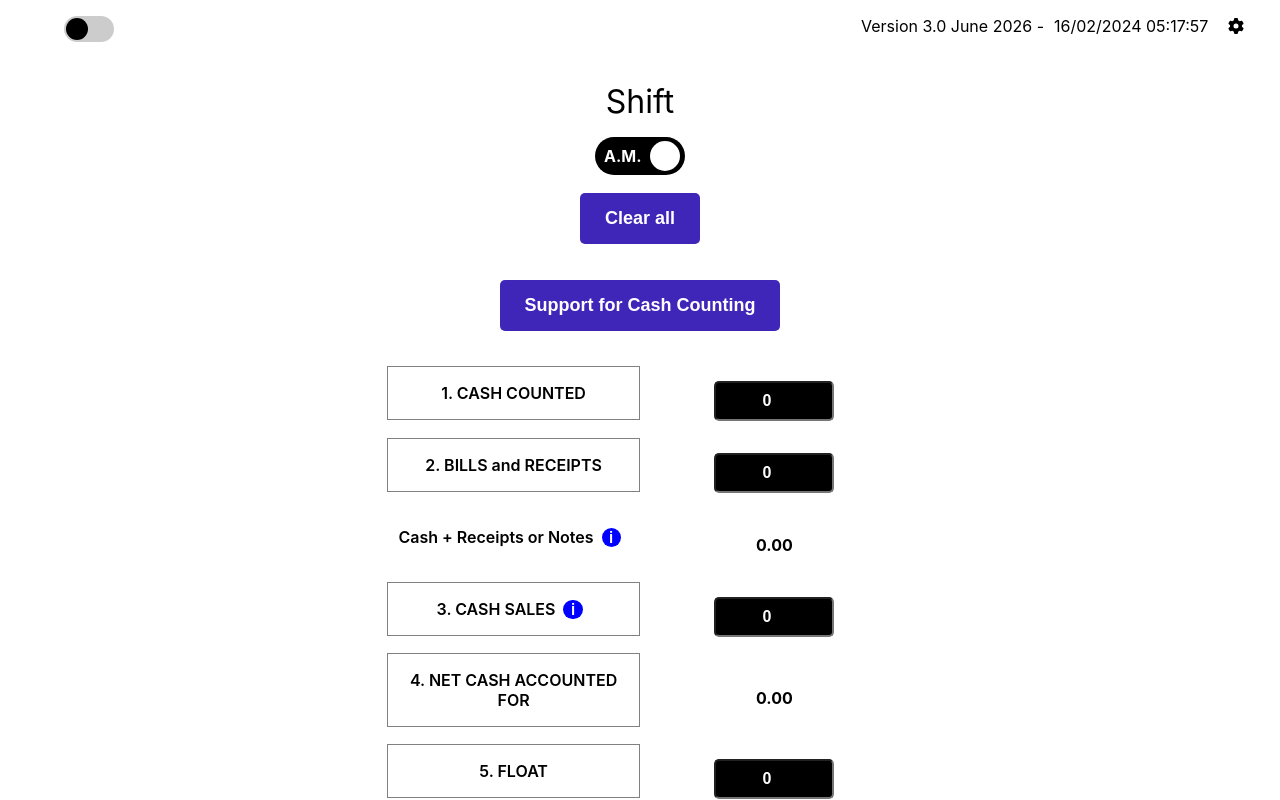
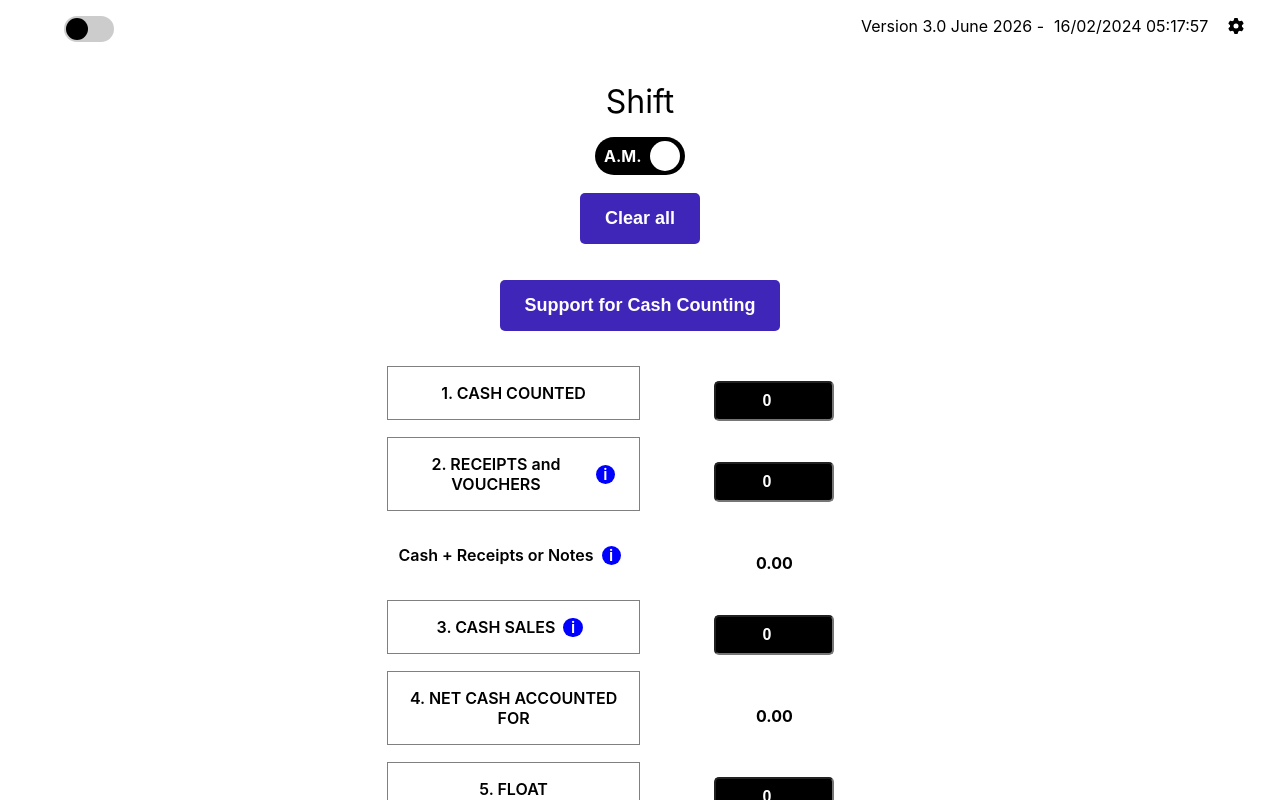
Before and after one commit to manuelcasanova/rmf, a React (Create React App) app in the folder client/: page /closing in a window 1280 px wide. Shown: the top 800 px of the page. Built offline with nearby package versions, Linux system fonts and the light colour scheme; no server answers.

Commit message:
Add info message for line 2

```diff
--- a/client/src/App.js
+++ b/client/src/App.js
@@ -3,9 +3,9 @@ import { BrowserRouter as Router, Routes, Route } from "react-router-dom";
 import AppContextProvider from './contexts/AppContext';
 import './App.css';
 
-import ClosingAM from './Components/ClosingAM';
-import ClosingPM from './Components/ClosingPM';
-import FrontPage from './Components/FrontPage';
+import ClosingAM from './components/ClosingAM';
+import ClosingPM from './components/ClosingPM';
+import FrontPage from './components/FrontPage';
 
 
 
--- a/client/src/Components/SubComponents/TotalCash.jsx
+++ b/client/src/Components/SubComponents/TotalCash.jsx
@@ -17,6 +17,7 @@ export default function TotalCash({ cashSalesAM, isAM }) {
     cashCounted,
     setCashCounted,
     totalCash,
+    receiptsInfo,
     netCashAccountedForAM,
     netCashAccountedForPM,
     setCashSalesAM,
@@ -26,6 +27,7 @@ export default function TotalCash({ cashSalesAM, isAM }) {
     totalCashInfo,
     cashSalesAMInfo,
     showTotalCashInfo,
+    showReceiptsInfo,
     showTotalHoursInfo,
     showCashSalesInfo,
     cashSalesInfo,
@@ -57,9 +59,11 @@ export default function TotalCash({ cashSalesAM, isAM }) {
       )}
 
       <div className='inline'>
-        <label className='inline-label highlight'>2. BILLS and RECEIPTS</label>
+        <label className='inline-label highlight' >2. RECEIPTS and VOUCHERS<div className={color !== 'blue' ? "info" : "info-red"} onClick={showReceiptsInfo}>i</div></label>
         <input type="number" className='money-input' value={receipts} onChange={(e) => setReceipts(e.target.value)} onClick={() => setReceipts("")} onFocus={() => setReceipts("")} />
       </div>
+
+      {receiptsInfo && <div className='info-message'>Store receipts and vouchers (example: pizza party deposit refund in cash)</div>}
 
       <div className='inline'>
         <label className='inline-label' onClick={showTotalCashInfo}>Cash + Receipts or Notes<div className={color !== 'blue' ? "info" : "info-red"} onClick={showTotalHoursInfo}>i</div></label>
@@ -128,7 +132,7 @@ export default function TotalCash({ cashSalesAM, isAM }) {
       <div className='inline'>
         <label className='inline-label highlight' >4. NET CASH ACCOUNTED FOR</label>
 
-        {isAM ?         <div className='money-input'>{!isNaN(netCashAccountedForAM.toFixed(2)) && netCashAccountedForAM.toFixed(2)}</div> :          <div className='money-input'>{!isNaN(netCashAccountedForPM.toFixed(2)) && netCashAccountedForPM.toFixed(2)}</div>}
+        {isAM ? <div className='money-input'>{!isNaN(netCashAccountedForAM.toFixed(2)) && netCashAccountedForAM.toFixed(2)}</div> : <div className='money-input'>{!isNaN(netCashAccountedForPM.toFixed(2)) && netCashAccountedForPM.toFixed(2)}</div>}
 
 
 
--- a/client/src/contexts/AppContext.js
+++ b/client/src/contexts/AppContext.js
@@ -1,7 +1,7 @@
 
 import React, { createContext, useContext, useState, useEffect } from 'react';
 import axios from 'axios';
-import LoadingSpinner from '../Components/SubComponents/LoadingSpinner';
+import LoadingSpinner from '../components/SubComponents/LoadingSpinner';
 
 export const AppContext = createContext();
 
@@ -59,6 +59,7 @@ const AppContextProvider = ({ children }) => {
   const [sundaysServerHours, setSundaysServerHours] = useState(0)
 
   const [totalCashInfo, setTotalCashInfo] = useState(false)
+  const [receiptsInfo, setReceiptsInfo] = useState(false)
   const [totalHoursInfo, setTotalHoursInfo] = useState(false)
   const [cashSalesInfo, setCashSalesInfo] = useState(false)
   const [cashSalesAMInfo, setCashSalesAMInfo] = useState(false)
@@ -303,6 +304,12 @@ const AppContextProvider = ({ children }) => {
     e.preventDefault();
     setTotalCashInfo(prev => !prev)
   }
+
+    const showReceiptsInfo = (e) => {
+    e.preventDefault();
+    setReceiptsInfo(prev => !prev)
+  }
+
 
   const showTotalHoursInfo = (e) => {
     e.preventDefault();
@@ -688,6 +695,7 @@ const AppContextProvider = ({ children }) => {
       frontTips,
       frontTipsPM,
       totalCashInfo, setTotalCashInfo,
+      receiptsInfo, setReceiptsInfo,
       totalHoursInfo, setTotalHoursInfo,
       cashSalesInfo, setCashSalesInfo,
       cashSalesPMInfo, setCashSalesPMInfo,
@@ -702,6 +710,7 @@ const AppContextProvider = ({ children }) => {
       instructors, setInstructors,
       redLine, setRedLine,
       showTotalCashInfo,
+      showReceiptsInfo,
       showTotalHoursInfo,
       showCashSalesInfo,
       showCashSalesAMInfo,
```
